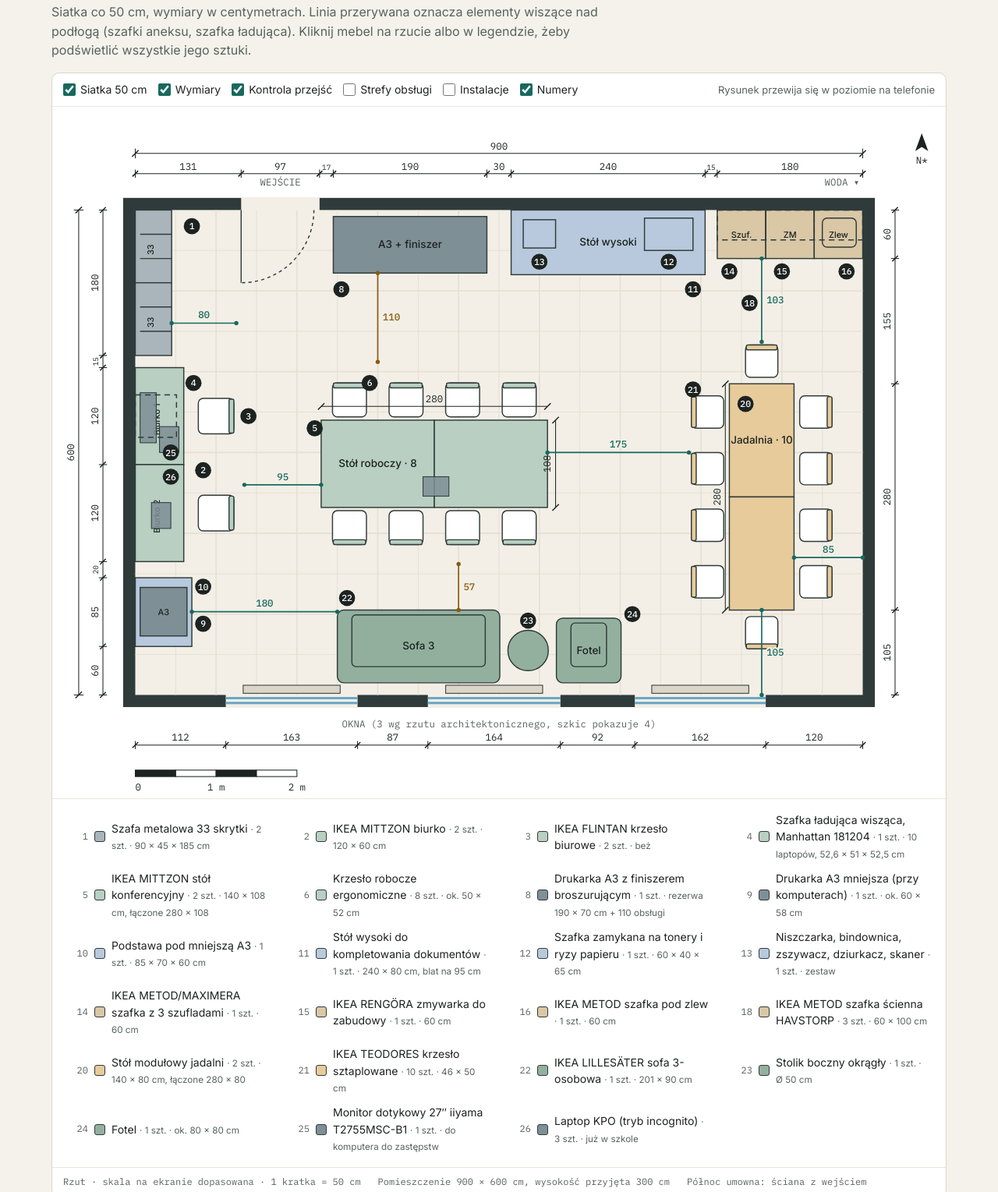
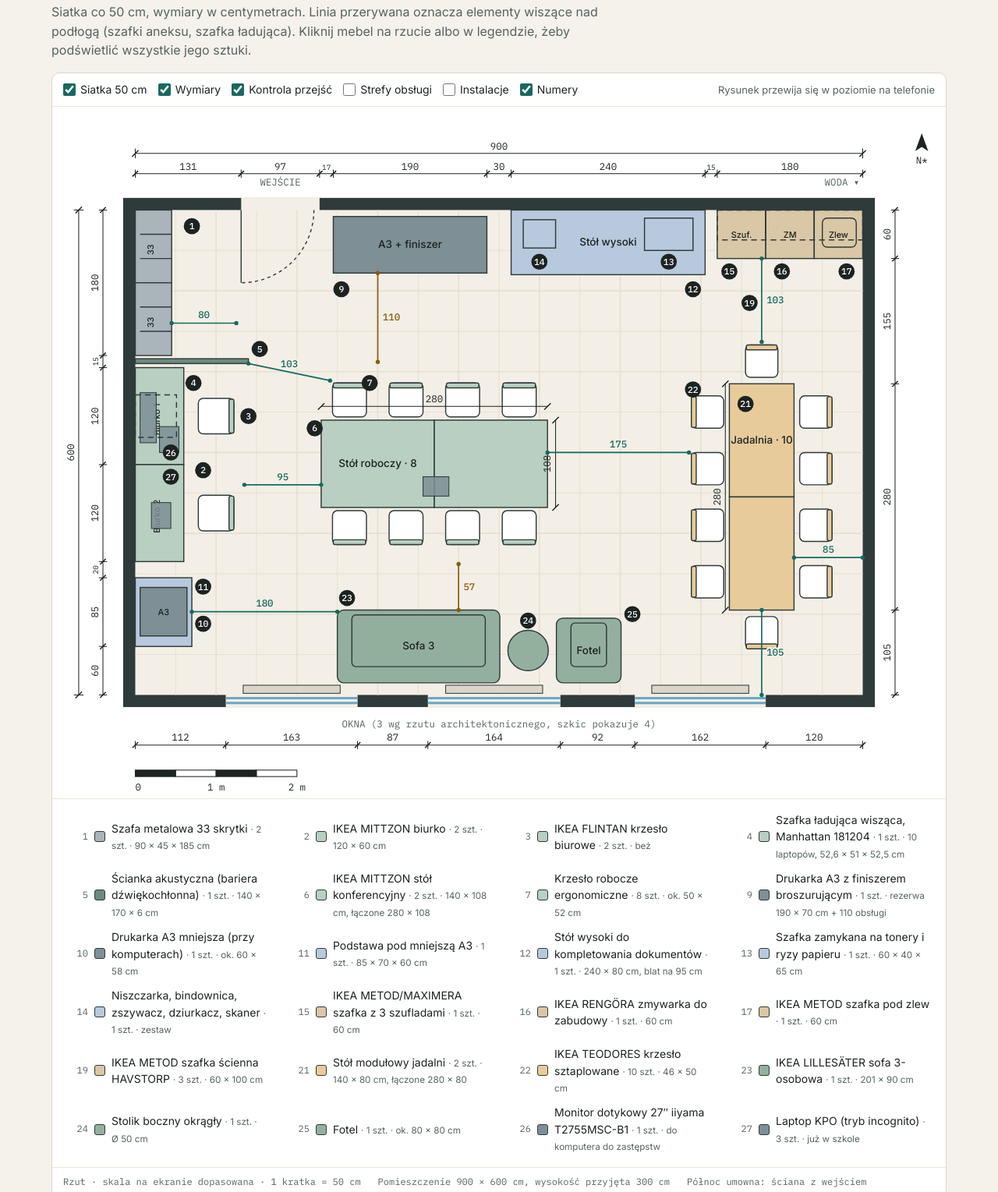
Before and after one commit to adeodatus11/sprzet.szkolamistrzow.info, a website: page pn16-r7k2xq/index.html in a window 1280 px wide. Shown: the part 567-2096 px from the top of the page at 78% size. Drawn offline with nearby package versions, Linux system fonts and the light colour scheme.

Commit message:
Sala 16: ścianka akustyczna między szafami skrytkowymi a biurkami
Co-Authored-By: Claude Opus 5.5 <noreply@anthropic.com>
Claude-Session: https://claude.ai/code/session_01FwNciZt4SoRPVNy3NSj1Xh

```diff
--- a/pn16-r7k2xq/index.html
+++ b/pn16-r7k2xq/index.html
@@ -34,6 +34,7 @@
   --z-dining: #e7cb9b;
   --z-lounge: #93b09f;
   --z-tech: #7f8f96;
+  --z-acoustic: #6f8a7e;
   --chair: #ffffff;
   --glass: #6aa7c4;
   --zone: rgba(23, 105, 95, 0.08);
@@ -46,7 +47,7 @@
     --paper: #151b1a; --sheet: #1d2524; --ink: #e8ece9; --muted: #a2b0ad; --line: #34403e; --line-soft: #283231;
     --accent: #5cc2b3; --accent-soft: #1d3633; --warn: #e7b765; --warn-soft: #3a2e17; --bad: #ef8c7c; --bad-soft: #3d221d;
     --wall: #cfd8d5; --floor: #222b2a; --grid: #2d3836;
-    --z-storage: #5d6b73; --z-work: #4f6e5d; --z-print: #4c6280; --z-kitchen: #7a6a4b; --z-dining: #8a7046; --z-lounge: #4f6e5d; --z-tech: #73848b;
+    --z-storage: #5d6b73; --z-work: #4f6e5d; --z-print: #4c6280; --z-kitchen: #7a6a4b; --z-dining: #8a7046; --z-lounge: #4f6e5d; --z-tech: #73848b; --z-acoustic: #87a596;
     --chair: #2c3634; --glass: #6aa7c4; --zone: rgba(92, 194, 179, 0.10);
     color-scheme: dark;
   }
@@ -55,7 +56,7 @@
   --paper: #151b1a; --sheet: #1d2524; --ink: #e8ece9; --muted: #a2b0ad; --line: #34403e; --line-soft: #283231;
   --accent: #5cc2b3; --accent-soft: #1d3633; --warn: #e7b765; --warn-soft: #3a2e17; --bad: #ef8c7c; --bad-soft: #3d221d;
   --wall: #cfd8d5; --floor: #222b2a; --grid: #2d3836;
-  --z-storage: #5d6b73; --z-work: #4f6e5d; --z-print: #4c6280; --z-kitchen: #7a6a4b; --z-dining: #8a7046; --z-lounge: #4f6e5d; --z-tech: #73848b;
+  --z-storage: #5d6b73; --z-work: #4f6e5d; --z-print: #4c6280; --z-kitchen: #7a6a4b; --z-dining: #8a7046; --z-lounge: #4f6e5d; --z-tech: #73848b; --z-acoustic: #87a596;
   --chair: #2c3634; --glass: #6aa7c4; --zone: rgba(92, 194, 179, 0.10);
   color-scheme: dark;
 }
@@ -124,7 +125,7 @@ svg text { font-family: var(--font-text); fill: var(--ink); }
 .it { stroke: var(--wall); stroke-width: 1.4; }
 .it.storage { fill: var(--z-storage); } .it.work { fill: var(--z-work); } .it.print { fill: var(--z-print); }
 .it.kitchen { fill: var(--z-kitchen); } .it.dining { fill: var(--z-dining); } .it.lounge { fill: var(--z-lounge); }
-.it.tech { fill: var(--z-tech); } .it.chair { fill: var(--chair); } .it.above { fill: none; stroke-dasharray: 7 5; }
+.it.tech { fill: var(--z-tech); } .it.acoustic { fill: var(--z-acoustic); } .it.chair { fill: var(--chair); } .it.above { fill: none; stroke-dasharray: 7 5; }
 .it.ontop { stroke-width: 1; fill-opacity: 0.85; }
 .it.rad { fill: var(--line); stroke-width: 1; }
 g.item { cursor: pointer; }
@@ -322,6 +323,7 @@ tr.total td { font-weight: 700; border-top: 2px solid var(--ink); }
     <div class="card">
       <h3>Decyzje</h3>
       <ol>
+        <li>Ścianka akustyczna: wysokość (170 cm zasłania głowę siedzącego i stojącego niskiej osoby), długość, materiał trudnozapalny, mocowanie do ściany (w szczelinie 15 cm nie zmieszczą się stopy).</li>
         <li>Model wysokiego stołu do kompletowania (stały 95 cm czy z regulacją wysokości).</li>
         <li>Strona sprzętu planuje 4 laptopy KPO dla sali 16: rzut zakłada 2 na biurkach, 1 przy stole roboczym i 1 w szafce ładującej.</li>
         <li>Model dużej drukarki A3 z finiszerem i jej rzeczywisty gabaryt z modułami (rezerwa na rzucie: 190 × 70 cm plus 110 cm obsługi).</li>
@@ -341,6 +343,7 @@ tr.total td { font-weight: 700; border-top: 2px solid var(--ink); }
         <li>Mniejsza A3 przeniesiona na podstawę przy biurkach; zostają 2 stanowiska komputerowe zamiast 3.</li>
         <li>W strefie druku przy wejściu zamiast mniejszej A3, ławy i regału na papier stoi wysoki stół 240 × 80 cm do kompletowania dokumentów; pod nim szafka na tonery i papier oraz niszczarka.</li>
         <li>Bez osobnego regału na papier.</li>
+        <li>Ścianka akustyczna 140 × 170 cm między szafami skrytkowymi a biurkami: oddziela hałas przy szafkach od stanowisk komputerowych.</li>
       </ul>
     </div>
   </div>
@@ -375,6 +378,7 @@ const C = [
   { k: "biurko", z: "work", name: "IKEA MITTZON biurko", dims: "120 × 60 cm", sku: "695.258.59", price: 699, qty: 2, status: ["ok", "2 stanowiska komputerowe"] },
   { k: "krz_biuro", z: "work", name: "IKEA FLINTAN krzesło biurowe", dims: "beż", sku: "704.922.02", price: 249, qty: 2, status: ["mute", "Propozycja"] },
   { k: "ladowarka", z: "work", name: "Szafka ładująca wisząca, Manhattan 181204", dims: "10 laptopów, 52,6 × 51 × 52,5 cm", sku: "181204", price: 1259.74, qty: 1, status: ["ok", "Jedna zaakceptowana, model do weryfikacji"] },
+  { k: "scianka", z: "work", sw: "acoustic", name: "Ścianka akustyczna (bariera dźwiękochłonna)", dims: "140 × 170 × 6 cm", qty: 1, status: ["mute", "Nowa pozycja, model do wyboru"], note: "Panel PET lub filc, pochłanianie dźwięku obustronne, materiał trudnozapalny" },
   { k: "stol_pracy", z: "work", name: "IKEA MITTZON stół konferencyjny", dims: "140 × 108 cm, łączone 280 × 108", qty: 2, status: ["mute", "Propozycja, cena do ustalenia"] },
   { k: "krz_pracy", z: "work", name: "Krzesło robocze ergonomiczne", dims: "ok. 50 × 52 cm", qty: 8, status: ["mute", "Model do wyboru"] },
   { k: "zasilanie", z: "work", name: "Moduły zasilania (biurka i stół)", dims: "230 V, ew. USB-C", qty: 5, status: ["mute", "Do wyceny"], noDraw: true },
@@ -405,6 +409,7 @@ const I = [];
 const add = (k, o) => I.push({ k, z: 0, ...o });
 add("szafa", { x: 0, y: 0, w: 45, d: 90, h: 185, kind: "lockers", face: "E", label: "33" });
 add("szafa", { x: 0, y: 90, w: 45, d: 90, h: 185, kind: "lockers", face: "E", label: "33" });
+add("scianka", { x: 0, y: 184, w: 140, d: 6, h: 170, kind: "panel" });
 [195, 315].forEach((y, i) => add("biurko", { x: 0, y, w: 60, d: 120, h: 75, kind: "table", label: `Biurko ${i + 1}` }));
 add("ladowarka", { x: 0, y: 228.7, w: 51, d: 52.6, h: 52.5, z: 140, kind: "box", above: true, label: "Ładowarka" });
 add("monitor", { x: 6, y: 226, w: 20, d: 62, h: 42, z: 75, kind: "box", ontop: true });
@@ -465,6 +470,7 @@ const CHECKS = [
   { a: [775, 495], b: [775, 600], need: 75, name: "Krawędź stołu jadalni ↔ ściana z oknami", why: "Krzesło szczytowe" },
   { a: [400, 438], b: [400, 495], need: 75, name: "Krzesła stołu roboczego (odsunięte) ↔ front sofy", why: "Miejsce na nogi siedzących na sofie", soft: 55 },
   { a: [70, 497], b: [250, 497], need: 100, name: "Front mniejszej A3 ↔ sofa", why: "Obsługa drukarki przy biurkach, wymiana tonera" },
+  { a: [140, 190], b: [241, 211], need: 90, name: "Koniec ścianki akustycznej ↔ krzesło stołu roboczego", why: "Wejście do stanowisk komputerowych od strony drzwi" },
   { a: [45, 140], b: [125, 140], need: 70, name: "Strefa przed szafami skrytkowymi", why: "Otwieranie drzwiczek skrytek", fixedOk: true },
   { a: [60, 560], b: [60, 600], hide: true },
 ];
@@ -551,7 +557,7 @@ function drawPlan() {
   [...I].filter((it) => !it.hidePlan).sort((a, b) => order(a) - order(b)).forEach((it) => {
     const c = CAT[it.k];
     const gi = el("g", { class: "item", "data-c": it.k, tabindex: "-1" }, items);
-    const cls = `it ${it.kind === "chair" ? "chair" : c.z}${it.above ? " above" : ""}${it.ontop ? " ontop" : ""}`;
+    const cls = `it ${it.kind === "chair" ? "chair" : c.sw || c.z}${it.above ? " above" : ""}${it.ontop ? " ontop" : ""}`;
     if (it.kind === "chair") {
       el("rect", { x: it.x + 3, y: it.y + 3, width: it.w - 6, height: it.d - 6, rx: 6, class: cls }, gi);
       const b = { N: [it.x + 4, it.y + it.d - 9, it.w - 8, 6], S: [it.x + 4, it.y + 3, it.w - 8, 6], E: [it.x + 3, it.y + 4, 6, it.d - 8], W: [it.x + it.w - 9, it.y + 4, 6, it.d - 8] }[it.face];
@@ -633,7 +639,7 @@ function drawPlan() {
 }
 function badgePos(it) {
   const map = {
-    szafa: [70, 20], biurko: [84, 322], ladowarka: [72, 214], krz_biuro: [140, 255], stol_pracy: [222, 270], krz_pracy: [290, 214],
+    szafa: [70, 20], scianka: [154, 172], biurko: [84, 322], ladowarka: [72, 214], krz_biuro: [140, 255], stol_pracy: [222, 270], krz_pracy: [290, 214],
     druk_duza: [255, 98], druk_mala: [84, 512], podstawa: [84, 466], stol_wysoki: [690, 98], tonery: [660, 64], akcesoria: [500, 64],
     an_szuflady: [735, 76], zmywarka: [800, 76], an_zlew: [880, 76], an_wiszaca: [760, 115], blat: [0, 0],
     stol_jad: [755, 240], krz_jad: [690, 222], sofa: [262, 480], stolik: [486, 508], fotel: [615, 500], monitor: [44, 300], laptop: [44, 330],
@@ -686,7 +692,7 @@ function bindPlanItems() {
 }
 document.getElementById("legend").innerHTML = C.filter((c) => !c.noDraw && I.some((i) => i.k === c.k && !i.hidePlan)).map((c) => {
   const n = CAT[c.k].n; const placed = I.filter((i) => i.k === c.k).length;
-  return `<button type="button" data-c="${c.k}"><span class="n">${n}</span><span class="sw" style="background: var(--z-${c.z})"></span><span class="t">${esc(c.name)} <small>· ${placed} szt. · ${esc(c.dims)}</small></span></button>`;
+  return `<button type="button" data-c="${c.k}"><span class="n">${n}</span><span class="sw" style="background: var(--z-${c.sw || c.z})"></span><span class="t">${esc(c.name)} <small>· ${placed} szt. · ${esc(c.dims)}</small></span></button>`;
 }).join("");
 document.querySelectorAll("#legend button").forEach((b) => b.addEventListener("click", () => highlight(b.dataset.c)));
 drawPlan();
@@ -735,7 +741,7 @@ function drawElev(key) {
     const [u0, u1] = W.u(it);
     const w = u1 - u0;
     const gi = el("g", { class: "item" }, elev);
-    const cls = `it ${c.z}`;
+    const cls = `it ${c.sw || c.z}`;
     if (it.kind === "table") {
       el("rect", { x: u0, y: Y(it.z + it.h), width: w, height: 4, class: cls }, gi);
       el("rect", { x: u0 + 3, y: Y(it.z + it.h - 4), width: 5, height: it.h - 4, class: "it tech" }, gi);
@@ -795,7 +801,7 @@ function drawElev(key) {
   txt(elev, W.len / 2, -22, W.title, "lbl", { "text-anchor": "middle" });
   const notes = {
     N: "Stół wysoki do kompletowania: blat na 95 cm (praca na stojąco), pod nim szafka na tonery i papier oraz niszczarka. Szafki wiszące aneksu: dół 150 cm, góra 250 cm. Za dużą drukarką zostawić 8 cm na wentylację i przewody.",
-    W: "Dwa stanowiska komputerowe, obok mniejsza A3 na podstawie (20 cm odstępu od biurka na wentylację). Szafka ładująca: dół 140 cm, nad biurkiem 1. Szafy skrytkowe 3 × 11 skrytek każda. *Wysokość sali przyjęta, do pomiaru.",
+    W: "Ścianka akustyczna 170 cm między szafami a biurkiem 1, widoczna tu z boku; mocowana do ściany, druga podpora na końcu. Dwa stanowiska komputerowe, obok mniejsza A3 na podstawie (20 cm odstępu od biurka na wentylację). Szafka ładująca: dół 140 cm, nad biurkiem 1. Szafy skrytkowe 3 × 11 skrytek każda. *Wysokość sali przyjęta, do pomiaru.",
     S: "Parapet przyjęty na 90 cm, nadproże 260 cm. Sofa (80 cm) nie zasłania okien, ale stoi przed grzejnikiem okna środkowego: zostawić min. 10 cm odstępu.",
     E: "Ściana prawie wolna. Krzesła jadalni stoją 85 cm od krawędzi stołu. Jeśli zapadnie decyzja o lodówce, to najbliższe sensowne miejsce jest tutaj przy aneksie, kosztem krzesła szczytowego.",
   };
@@ -950,6 +956,7 @@ I.forEach((it) => {
     return;
   }
   let color = zc;
+  if (it.k === "scianka") color = 0x6f8a7e;
   if (it.k === "zmywarka") color = 0xe8eaea;
   if (it.k === "blat") color = COL.wood;
   if (it.k === "druk_duza" || it.k === "druk_mala") color = 0xe7e9ea;
```
